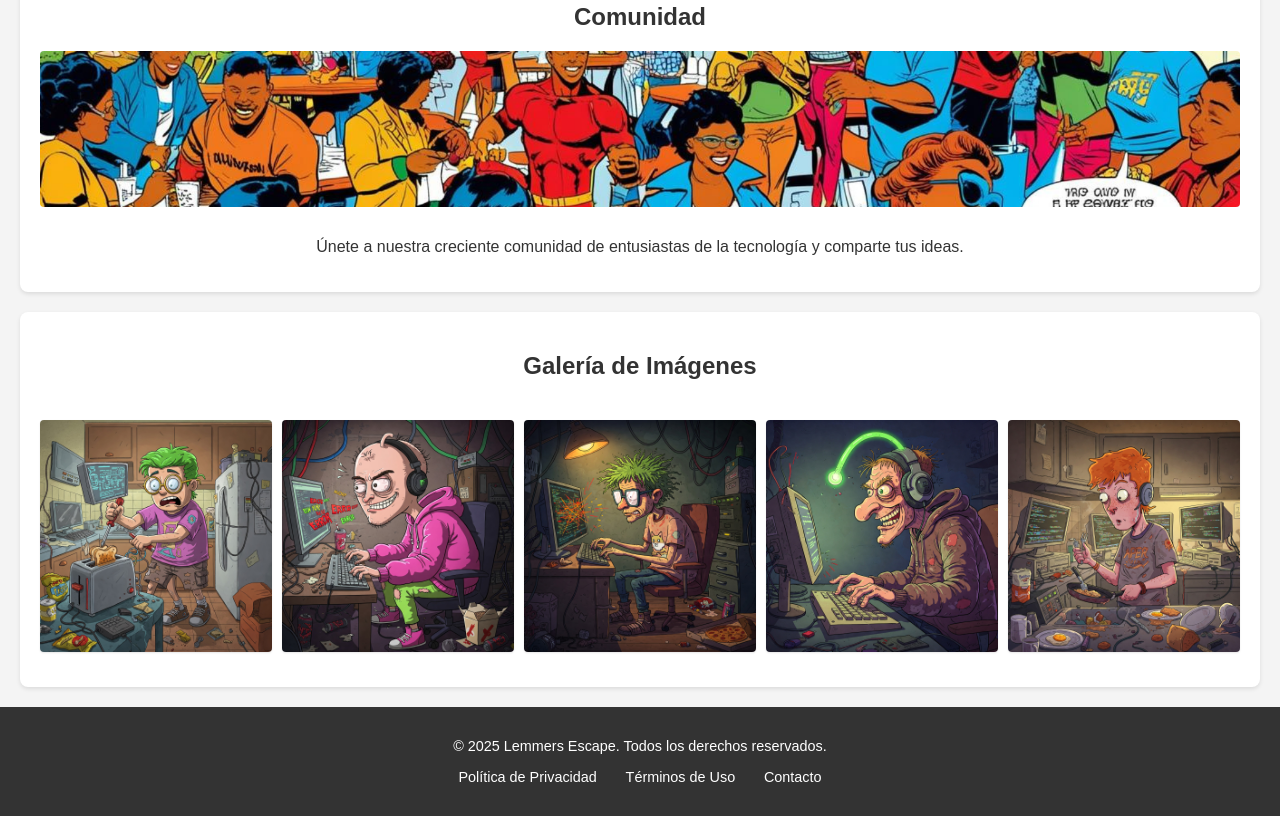
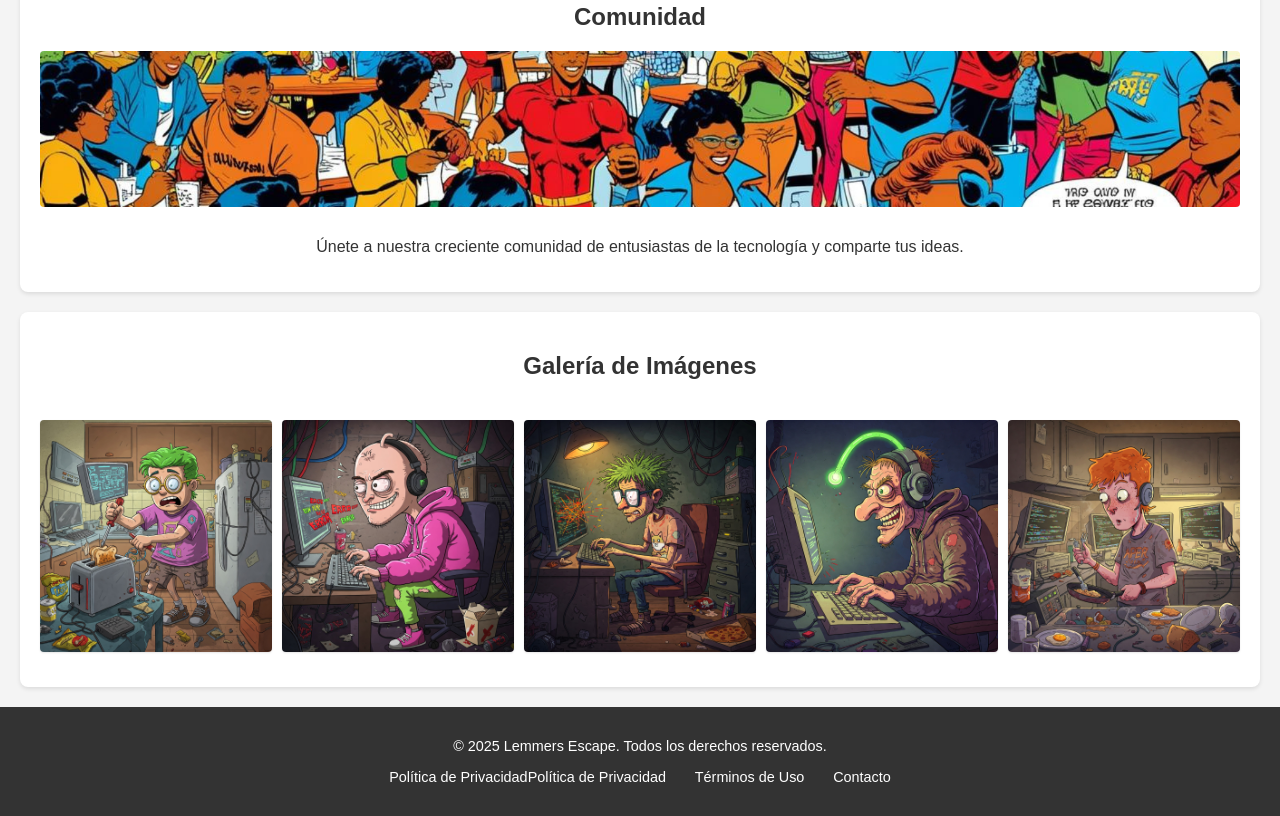
Before and after one commit to joselo-d/lammer_escape, a plain HTML site: page index.html in a window 1280 px wide. Shown: the part 1552-2368 px from the top of the page. Drawn offline with Linux system fonts and the light colour scheme.

Commit message:
Update index.html

```diff
--- a/index.html
+++ b/index.html
@@ -66,7 +66,7 @@
             <p>&copy; 2025 Lemmers Escape. Todos los derechos reservados.</p>
             <nav>
                 <ul>
-                    <li><a href="#">Política de Privacidad</a></li>
+                    <li><a href="#">Política de Privacidad</a>Política de Privacidad</li>
                     <li><a href="#">Términos de Uso</a></li>
                     <li><a href="#">Contacto</a></li>
                 </ul>
```
